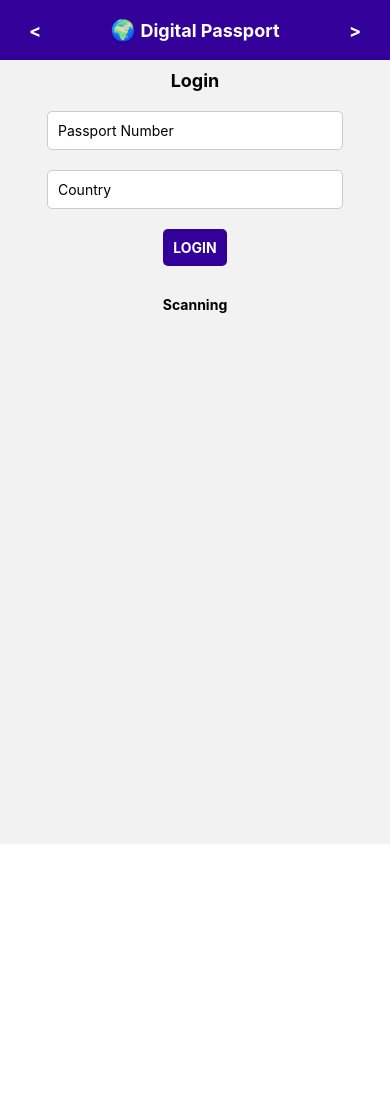
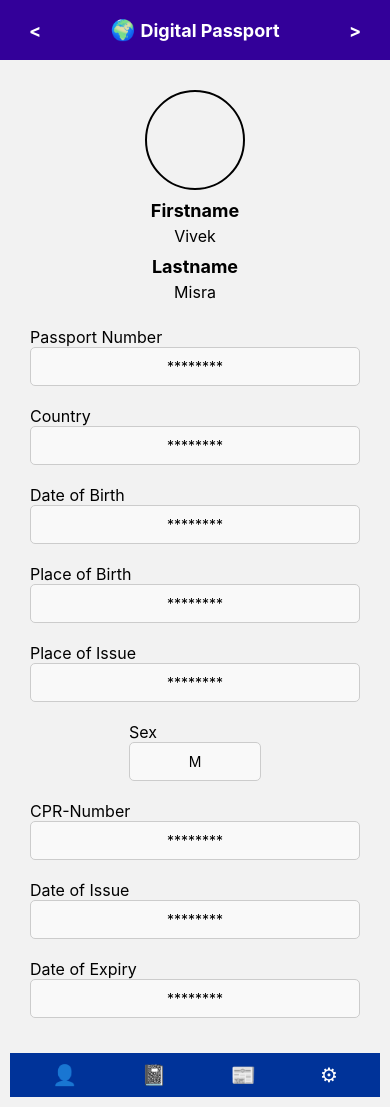
Before and after one commit to vimis22/Rejsepas, a React Native app in the folder Rejsepas/: screen /ProfileScreen in a window 390 px wide. Before the commit the page ends 844 px from the top, so only its background shows below. Built offline with nearby package versions, Linux system fonts and the light colour scheme.

Commit message:
Still working on ProfileScreen

```diff
--- a/Rejsepas/App.tsx
+++ b/Rejsepas/App.tsx
@@ -5,6 +5,7 @@ import { createStackNavigator } from '@react-navigation/stack';
 
 import LoginScreen from './component/LoginScreen';
 import TermsScreen from './component/TermsScreen';
+import ProfileScreen from "./component/ProfileScreen";
 
 const Stack = createStackNavigator();
 const Tab = createBottomTabNavigator();
@@ -15,6 +16,7 @@ export default function App() {
             <Stack.Navigator screenOptions={{ headerShown: false }}>
                 <Stack.Screen name="LoginScreen" component={LoginScreen} />
                 <Stack.Screen name="TermsScreen" component={TermsScreen} />
+                <Stack.Screen name="ProfileScreen" component={ProfileScreen}/>
             </Stack.Navigator>
         </NavigationContainer>
     );
--- a/Rejsepas/component/ProfileScreen.tsx
+++ b/Rejsepas/component/ProfileScreen.tsx
@@ -0,0 +1,127 @@
+import React from 'react';
+import { TextInput, Text, View, StyleSheet, TouchableOpacity } from "react-native";
+import ScreenWrapper from "../wrapperfolder/ScreenWrapper";
+
+const ProfilePage = ({ navigation }: any) => {
+    const fields = [
+        { label: "Passport Number", placeholder: "********" },
+        { label: "Country", placeholder: "********" },
+        { label: "Date of Birth", placeholder: "********" },
+        { label: "Place of Birth", placeholder: "********" },
+        { label: "Place of Issue", placeholder: "********" },
+        { label: "Sex", placeholder: "M", short: true },
+        { label: "CPR-Number", placeholder: "********" },
+        { label: "Date of Issue", placeholder: "********" },
+        { label: "Date of Expiry", placeholder: "********" },
+    ];
+
+    return (
+        <ScreenWrapper>
+            <View style={styles.pageContainer}>
+                <View style={styles.profileContainer}>
+                    <View style={styles.profileCircle} />
+                    <Text style={styles.labelBold}>Firstname</Text>
+                    <Text style={styles.label}>Vivek</Text>
+                    <Text style={styles.labelBold}>Lastname</Text>
+                    <Text style={styles.label}>Misra</Text>
+                </View>
+
+                <View style={styles.inputContainer}>
+                    {fields.map((field, index) => (
+                        <View key={index} style={[styles.inputGroup, field.short ? styles.shortInputGroup : {},]}>
+                            <Text style={styles.label}>{field.label}</Text>
+                            <TextInput style={[styles.input, field.short ? styles.shortInput : {},]} placeholder={field.placeholder}
+                                secureTextEntry={field.label === "CPR-Number"}
+                            />
+                        </View>
+                    ))}
+                </View>
+            </View>
+
+            <View style={styles.navbar}>
+                {["\u{1F464}", "\u{1F4D3}", "\u{1F4F0}", "\u{2699}"].map((icon, index) => (
+                    <TouchableOpacity key={index} style={styles.navButton}>
+                        <Text style={styles.navText}>{icon}</Text>
+                    </TouchableOpacity>
+                ))}
+            </View>
+        </ScreenWrapper>
+    );
+};
+
+const styles = StyleSheet.create({
+    headerContainer: {
+        flexDirection: 'row',
+        justifyContent: 'space-between',
+        alignItems: 'center',
+        backgroundColor: '#003399',
+        padding: 10,
+    },
+    headerText: {
+        color: 'white',
+        fontSize: 20,
+        fontWeight: 'bold',
+    },
+    pageContainer: {
+        flex: 1,
+        alignItems: 'center',
+        padding: 20,
+    },
+    profileContainer: {
+        alignItems: 'center',
+        marginBottom: 20,
+    },
+    profileCircle: {
+        width: 100,
+        height: 100,
+        borderRadius: 50,
+        borderWidth: 2,
+        borderColor: 'black',
+    },
+    labelBold: {
+        fontSize: 18,
+        fontWeight: 'bold',
+        marginTop: 10,
+    },
+    label: {
+        fontSize: 16,
+        marginTop: 5,
+    },
+    inputContainer: {
+        width: '100%',
+    },
+    inputGroup: {
+        marginBottom: 15,
+    },
+    shortInputGroup: {
+        width: '40%',
+        alignSelf: 'center',
+    },
+    input: {
+        backgroundColor: '#f9f9f9',
+        borderWidth: 1,
+        borderColor: '#ccc',
+        borderRadius: 5,
+        padding: 10,
+        textAlign: 'center',
+    },
+    shortInput: {
+        width: '100%',
+        textAlign: 'center',
+    },
+    navbar: {
+        flexDirection: 'row',
+        justifyContent: 'space-around',
+        backgroundColor: '#003399',
+        padding: 10,
+    },
+    navButton: {
+        alignItems: 'center',
+    },
+    navText: {
+        fontSize: 20,
+        color: 'white',
+    },
+});
+
+export default ProfilePage;
--- a/Rejsepas/component/TermsScreen.tsx
+++ b/Rejsepas/component/TermsScreen.tsx
@@ -1,12 +1,16 @@
 import React from 'react';
-import {View, Text, StyleSheet} from "react-native";
+import {View, Text, StyleSheet, TouchableOpacity} from "react-native";
 import ScreenWrapper from "../wrapperfolder/ScreenWrapper";
-const TermsScreen = () => {
+import ProfileScreen from "./ProfileScreen";
+const TermsScreen = ({navigation}: any) => {
     return(
         <ScreenWrapper>
             <View style={styles.pageContainer}>
                 <Text style={styles.title}>Terms</Text>
                 <Text style={styles.content}>Lorem ipsum dolor sit amet, consectetur adipiscing elit.</Text>
+                <TouchableOpacity onPress={() => navigation.navigate('ProfileScreen')} style={styles.acceptButton}>
+                    <Text style={styles.buttonText}>I ACCEPT</Text>
+                </TouchableOpacity>
             </View>
         </ScreenWrapper>
     )
@@ -28,6 +32,16 @@ const styles = StyleSheet.create({
         textAlign: 'center',
         paddingHorizontal: 20,
     },
+    acceptButton: {
+        backgroundColor: '#330099',
+        padding: 10,
+        borderRadius: 5,
+        marginVertical: 10,
+    },
+    buttonText: {
+        color: 'white',
+        fontWeight: 'bold',
+    },
 });
 
 export default TermsScreen;
```
